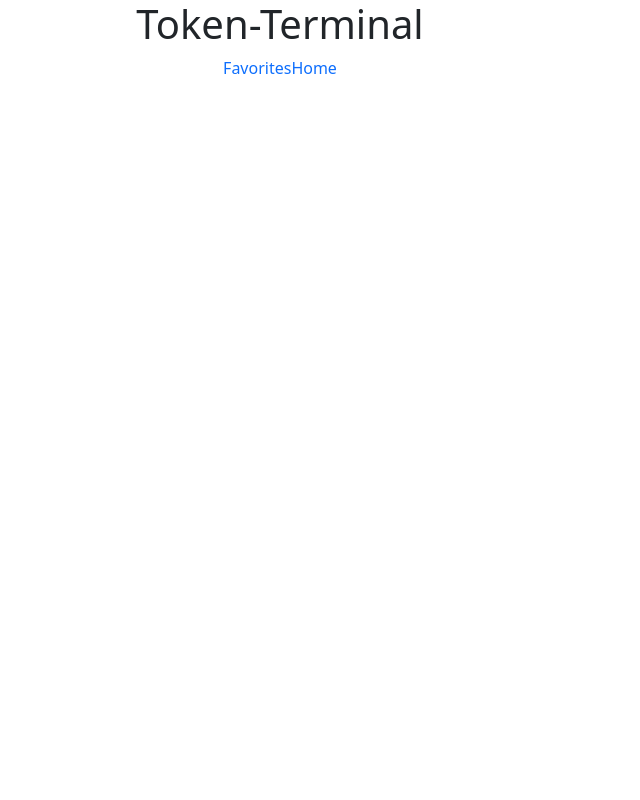
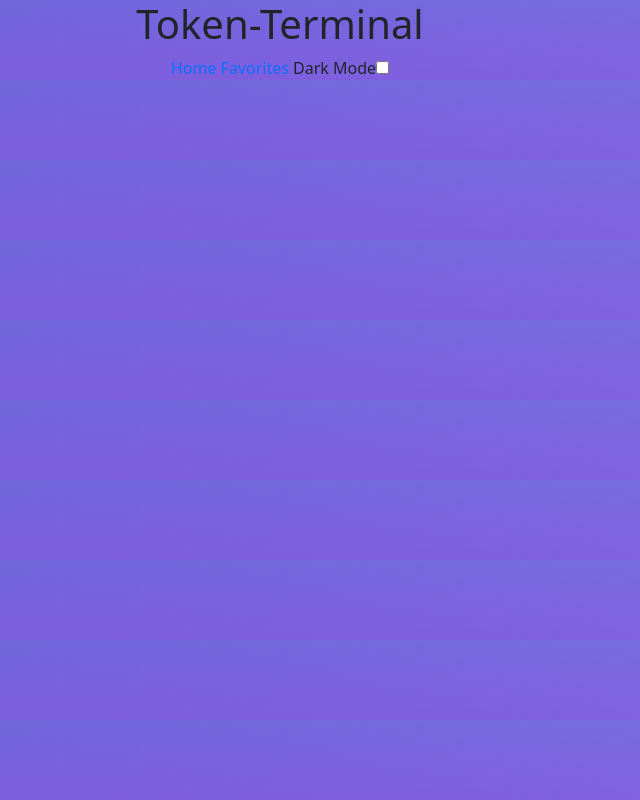
Before and after one commit to aboutmattlaw/crypto-tracker-phase2, a React (Create React App) app in the folder myfirstreactapp/: page / in a window 1280 px wide. Shown: the whole page, without its empty margins (360-1000 px from the left). Built offline with nearby package versions, Linux system fonts and the light colour scheme; no server answers.

Commit message:
added DarkMode and stars

```diff
--- a/myfirstreactapp/src/App.css
+++ b/myfirstreactapp/src/App.css
@@ -6,7 +6,9 @@
 }
 
 body {
-  text-align: center;
+  background: linear-gradient(-30deg, rgba(194, 43, 231, 0.418), #4d87df81),
+    linear-gradient(30deg, rgb(151, 56, 214), rgb(77, 152, 223));
+    text-align: center;
 }
 ul {
   list-style: none;
@@ -16,3 +18,8 @@
   width: 100%;
   height: 600px;
 }
+
+.dark-mode {
+  color: rgb(234, 230, 230);
+  background-color: rgb(66,63,63);
+}
--- a/myfirstreactapp/src/App.jsx
+++ b/myfirstreactapp/src/App.jsx
@@ -11,6 +11,7 @@
   const [coins, setCoins] = useState([]);
   const [faveCoins, setFaveCoins] = useState([]);
   const [filtered, setFiltered] = useState("");
+  const [darkMode, setDarkMode] = useState("not-dark-mode")
 
   function addToFavorites(coin){
     console.log('hello');
@@ -45,9 +46,18 @@
     return newSearchArray;
   }
 
+  function handleDarkMode() {
+    console.log(" Dark Mode")
+    if(darkMode === "not-dark-mode") {
+      setDarkMode("dark-mode")
+    }else {
+      setDarkMode("not-dark-mode")
+    }
+  }
+
   return (
-    <div className="coin-app">
-      <Header />
+    <div className={darkMode}>
+      <Header handleDarkMode={handleDarkMode}/>
       <Switch>
         <Route exact path="/coins">
           <CoinIndexPage
--- a/myfirstreactapp/src/components/Coin.jsx
+++ b/myfirstreactapp/src/components/Coin.jsx
@@ -31,7 +31,7 @@
               type="button"
               onClick={handleFavorite}
             >
-              {favorite ? '👎' : '👍' }
+              {favorite ? '✩' : '⭐' }
             </button>
             <img src={image} alt="" />
             <h1>{name}</h1>
--- a/myfirstreactapp/src/components/Header.jsx
+++ b/myfirstreactapp/src/components/Header.jsx
@@ -1,12 +1,16 @@
 import React from "react";
 import {Link} from 'react-router-dom'
 
-const Header = () => {
+const Header = ({handleDarkMode}) => {
   return (
     <div>
       <h1 className="text-center.text-warning.mt-3.mb-4">Token-Terminal</h1>
-      <Link to='/favorites'>Favorites</Link>
-      <Link to='/coins'>Home</Link>
+      <Link to='/coins'>Home </Link>
+      <Link to='/favorites'>Favorites </Link>
+      <label>
+        Dark Mode
+        <input onChange={handleDarkMode} type="checkbox" id="dark-mode" name="dark-mode" value="dark-mode"></input>
+      </label>
     </div>
   );
 };
```
